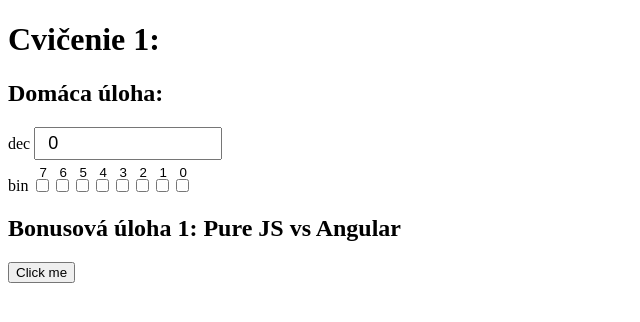
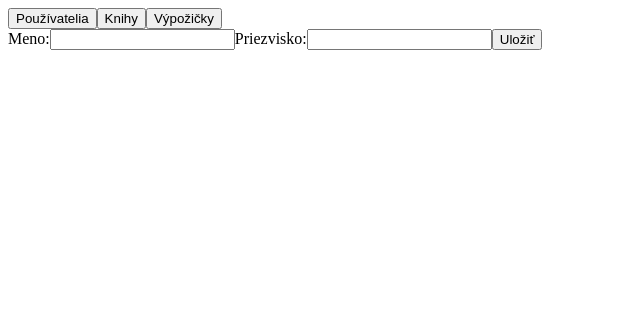
Before and after one commit to VOJAKIS/library-fe, an Angular app: page / in a window 1280 px wide. Shown: the top 322 px of the page, without its empty margins (0-640 px from the left). Built offline with nearby package versions, Linux system fonts and the light colour scheme.

Commit message:
Exercise 2.

```diff
--- a/angular.json
+++ b/angular.json
@@ -94,5 +94,8 @@
         }
       }
     }
+  },
+  "cli": {
+    "analytics": false
   }
 }
--- a/src/app/app.component.html
+++ b/src/app/app.component.html
@@ -1,18 +1,24 @@
-<h1>Cvičenie 1:</h1>
 <div>
-	<h2>Domáca úloha:</h2>
-	<label>dec </label>
-	<input class="decimalNumber" #decimalNumber type="number" [value]="number"
-		(input)="updateCheckboxes(decimalNumber.value)" [max]="maximumNumber" [min]="minimumNumber">
-	<br>
-	<label>bin </label>
-	<div class="checkboxes">
-	</div>
+	<button>Používatelia</button>
+	<button>Knihy</button>
+	<button>Výpožičky</button>
 </div>
-<div>
-	<h2>Bonusová úloha 1: Pure JS vs Angular</h2>
-	<div>
-		<!-- <button [ngClass]="buttonActive ? 'active' : ''" class="btn" (click)="toggleCssClass()">Click me</button> -->
-		<button [ngClass]="{'active':buttonActive}" class="btn" (click)="toggleCssClass()">Click me</button>
-	</div>
-</div>
+
+<form [formGroup]="form">
+	<label>Meno:</label>
+	<input type="text" formControlName="name">
+	<label>Priezvisko:</label>
+	<input type="text" formControlName="surname">
+	<button type="button" (click)="savePerson()">Uložiť</button>
+</form>
+
+<table *ngIf="persons.length">
+	<tr>
+		<th>Meno</th>
+		<th>Priezvisko</th>
+	</tr>
+	<tr *ngFor="let person of persons">
+		<td>{{ person.name }}</td>
+		<td>{{ person.surname }}</td>
+	</tr>
+</table>
--- a/src/app/app.component.ts
+++ b/src/app/app.component.ts
@@ -1,4 +1,11 @@
-import { Component, OnInit } from '@angular/core';
+import { Component } from '@angular/core';
+import { FormGroup, FormControl } from '@angular/forms';
+
+export enum Menu {
+	USERS = 'USERS',
+	BOOKS = 'BOOKS',
+	BORROWINGS = 'BORROWINGS'
+}
 
 @Component({
 	selector: 'app-root',
@@ -6,55 +13,34 @@ import { Component, OnInit } from '@angular/core';
 	styleUrls: ['./app.component.css']
 })
 
-export class AppComponent implements OnInit {
-	title = 'cvicenie1';
-	number = 0;
-	maximumNumber = 2 ** 8 - 1;
-	minimumNumber = 0;
+export class AppComponent {
+	form: FormGroup;
 
-	buttonActive = false;
+	persons: Array<{
+		name: string,
+		surname: string
+	}> = [];
 
+	menu = Menu;
+	actualMenu = Menu.BOOKS;
 
-	changeProjectTitle(title: string): void {
-		this.title = title;
+	constructor() {
+		this.form = new FormGroup({
+			name: new FormControl(),
+			surname: new FormControl()
+		})
 	}
 
-	updateDecimal(e: HTMLElement): void {
-		let bitPosition = Number(e.getAttribute("data-position"));
-		this.number += ((e as HTMLInputElement).checked) ? 2 ** bitPosition : (-1) * 2 ** bitPosition;
+	savePerson(): void {
+		this.persons.push(this.form.value);
+		console.log("Vypisujem osoby.");
+		this.persons.forEach((e) => {
+			this.logPerson(e);
+		});
+		this.form.reset();
 	}
 
-	updateCheckboxes(number: string): void {
-		let decimalNumber = Number(number);
-		let checkboxes = document.querySelectorAll("[data-position]");
-		checkboxes.forEach(e => {
-			let binaryNumberPosition = Number(e.getAttribute("data-position"));
-			let nthBit = 2**(binaryNumberPosition);
-			let result = decimalNumber & (nthBit);
-			(e as HTMLInputElement).checked = (result > 0) ? true : false;
-		});
-		this.number = decimalNumber;
-	}
-
-	loadCheckboxes(numberOfBits: number): void {
-		let div = document.querySelector('.checkboxes');
-		for (let i = numberOfBits - 1; i>=0; i--) {
-			let inputElement = document.createElement('input');
-			inputElement.type = 'checkbox';
-			inputElement.classList.add('bit');
-			inputElement.dataset['position'] = i.toString();
-			inputElement.addEventListener('input', () => {
-				this.updateDecimal(inputElement);
-			});
-			div?.appendChild(inputElement);
-		}
-	}
-
-	toggleCssClass(): void {
-		this.buttonActive = !this.buttonActive;
-	}
-
-	ngOnInit(): void {
-		this.loadCheckboxes(8);
+	logPerson(person: {name:string, surname:string}): void {
+		console.log(person.name, person.surname);
 	}
 }
--- a/src/app/app.module.ts
+++ b/src/app/app.module.ts
@@ -1,4 +1,5 @@
 import { NgModule } from '@angular/core';
+import { FormsModule, ReactiveFormsModule } from '@angular/forms';
 import { BrowserModule } from '@angular/platform-browser';
 
 import { AppRoutingModule } from './app-routing.module';
@@ -10,7 +11,9 @@ import { AppComponent } from './app.component';
   ],
   imports: [
     BrowserModule,
-    AppRoutingModule
+    AppRoutingModule,
+    ReactiveFormsModule,
+    FormsModule
   ],
   providers: [],
   bootstrap: [AppComponent]
```
